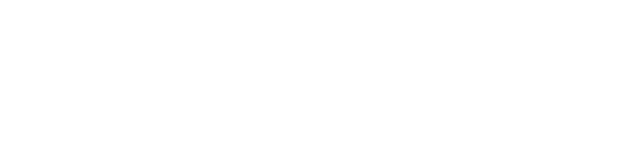
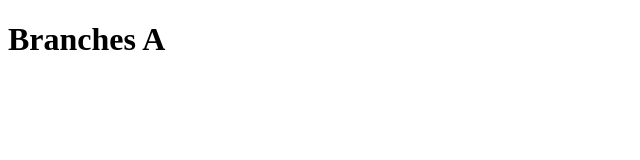
Before and after one commit to duonge12/gitTest, a website: page src/index.html in a window 1280 px wide. Shown: the whole page, without its empty margins (0-640 px from the left). Drawn offline with Linux system fonts and the light colour scheme.

Commit message:
set up branch A

```diff
--- a/src/index.html
+++ b/src/index.html
@@ -6,6 +6,8 @@
     <title>Document</title>
 </head>
 <body>
-
+    <div>
+        <h1>Branches A</h1>
+    </div>
 </body>
 </html>
```
